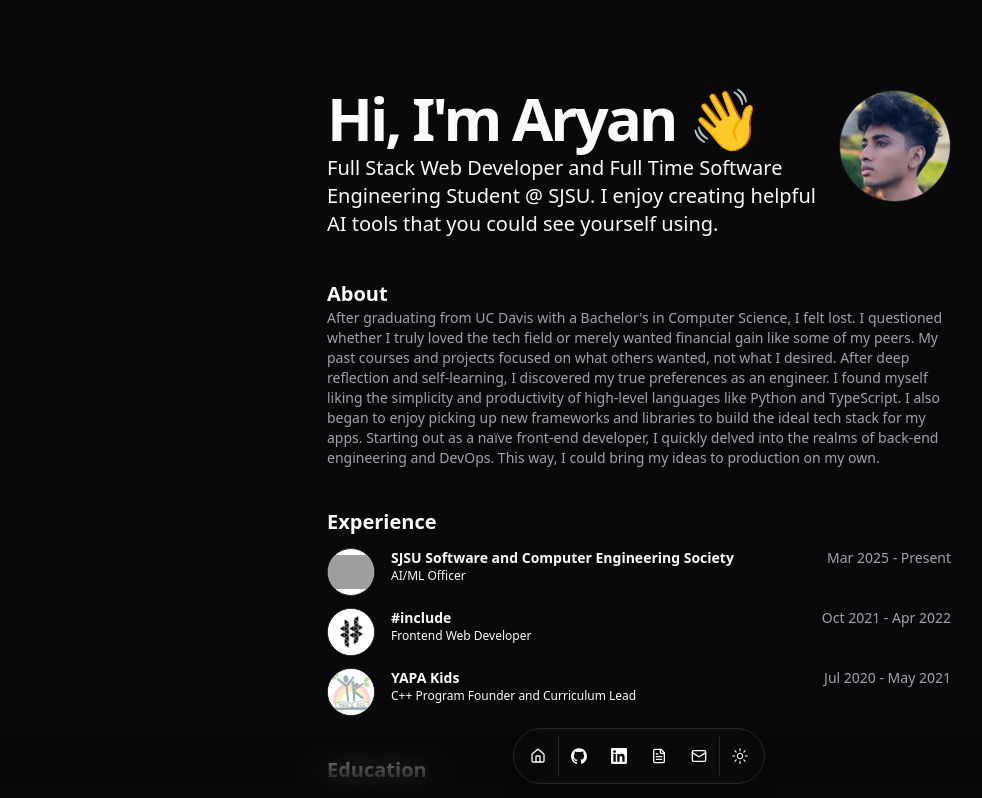
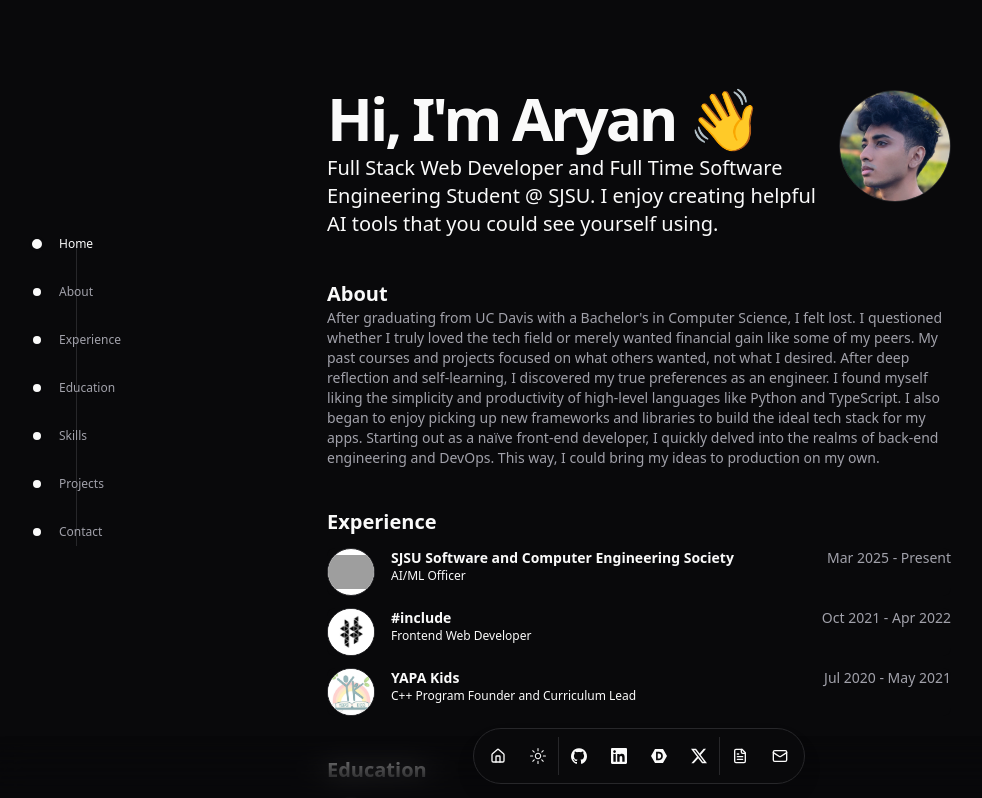
Before and after one commit to aryansh3lke/aryansh3lke, a Next.js app: page /portfolio in a window 1280 px wide. Shown: the top 798 px of the page, without its empty margins (1-983 px from the left). Built offline with nearby package versions, Linux system fonts and the light colour scheme; grey boxes are pictures that could not be loaded.

Commit message:
Add timeline feature and more navigation links
- Add timeline feature to the left side of the portfolio page on larger devices
- Add delayed fade in animation for the timeline
- Add navigation links and buttons for Devpost and X (Twitter)

```diff
--- a/app/globals.css
+++ b/app/globals.css
@@ -79,7 +79,7 @@
 
 .page-transition {
   opacity: 0;
-  background: black;
+  background: hsl(var(--background));
   transform: translateY(40px);
   filter: blur(12px);
 }
--- a/app/portfolio/page.tsx
+++ b/app/portfolio/page.tsx
@@ -9,12 +9,25 @@
 import Link from "next/link";
 // import Link from "next/link";
 import Markdown from "react-markdown";
+import { TimelineNav } from "@/components/timeline-nav";
 
 const BLUR_FADE_DELAY = 0.04;
+
+// Define sections for the timeline navigation
+const SECTIONS = [
+  { id: "hero", label: "Home" },
+  { id: "about", label: "About" },
+  { id: "work", label: "Experience" },
+  { id: "education", label: "Education" },
+  { id: "skills", label: "Skills" },
+  { id: "projects", label: "Projects" },
+  { id: "contact", label: "Contact" },
+];
 
 export default function Page() {
   return (
     <div className="min-h-screen bg-background font-sans antialiased max-w-2xl mx-auto py-12 sm:py-24 px-6">
+      <TimelineNav sections={SECTIONS} />
       <main className="flex flex-col min-h-[100dvh] space-y-10">
         <section id="hero">
           <div className="mx-auto w-full max-w-2xl space-y-8">
@@ -228,7 +241,7 @@
                   </Link>{" "}
                   or send me an email at{" "}
                   <Link
-                    href={DATA.contact.social.email.url}
+                    href={DATA.contact.other.Email.url}
                     className="text-blue-500 hover:underline"
                   >
                     {DATA.contact.email}
--- a/components/LinkButtons.tsx
+++ b/components/LinkButtons.tsx
@@ -61,14 +61,27 @@
 
         <Tooltip>
           <TooltipTrigger asChild>
-            <Link href="https://mail.google.com/mail/?view=cm&fs=1&to=aryan.shelke.2003@gmail.com">
+            <Link href="https://devpost.com/aryan-shelke-2003">
               <Button size="icon" className={BUTTON_STYLE}>
-                <Icons.email className="size-4" />
+                <Icons.devpost className="size-6" />
               </Button>
             </Link>
           </TooltipTrigger>
           <TooltipContent>
-            <p>Email</p>
+            <p>Devpost</p>
+          </TooltipContent>
+        </Tooltip>
+
+        <Tooltip>
+          <TooltipTrigger asChild>
+            <Link href="https://x.com/user59500283">
+              <Button size="icon" className={BUTTON_STYLE}>
+                <Icons.x className="size-6" />
+              </Button>
+            </Link>
+          </TooltipTrigger>
+          <TooltipContent>
+            <p>X</p>
           </TooltipContent>
         </Tooltip>
       </div>
--- a/components/TransitionLink.tsx
+++ b/components/TransitionLink.tsx
@@ -27,6 +27,7 @@
     e.preventDefault();
     const body = document.querySelector("body");
 
+    body?.setAttribute("data-transitioning", "true");
     body?.classList.add("page-transition");
 
     await sleep(500);
@@ -34,6 +35,7 @@
     await sleep(500);
 
     body?.classList.remove("page-transition");
+    body?.removeAttribute("data-transitioning");
   };
 
   return (
--- a/components/icons.tsx
+++ b/components/icons.tsx
@@ -242,4 +242,15 @@
       <path d="M16 17H8" />
     </svg>
   ),
+  devpost: (props: IconProps) => (
+    <svg
+      viewBox="0 0 24 24"
+      role="img"
+      xmlns="http://www.w3.org/2000/svg"
+      fill="currentColor"
+      {...props}
+    >
+      <path d="M6.002 1.61 0 12.004 6.002 22.39h11.996L24 12.004 17.998 1.61zm1.593 4.084h3.947c3.605 0 6.276 1.695 6.276 6.31 0 4.436-3.21 6.302-6.456 6.302H7.595zm2.517 2.449v7.714h1.241c2.646 0 3.862-1.55 3.862-3.861.009-2.569-1.096-3.853-3.767-3.853z" />
+    </svg>
+  ),
 };
--- a/components/navbar.tsx
+++ b/components/navbar.tsx
@@ -37,6 +37,16 @@
             </Tooltip>
           </DockIcon>
         ))}
+        <DockIcon>
+          <Tooltip>
+            <TooltipTrigger asChild>
+              <ModeToggle />
+            </TooltipTrigger>
+            <TooltipContent>
+              <p>Theme</p>
+            </TooltipContent>
+          </Tooltip>
+        </DockIcon>
         <Separator orientation="vertical" className="h-full" />
         {Object.entries(DATA.contact.social)
           .filter(([_, social]) => social.navbar)
@@ -61,16 +71,28 @@
             </DockIcon>
           ))}
         <Separator orientation="vertical" className="h-full py-2" />
-        <DockIcon>
+        {Object.entries(DATA.contact.other)
+          .filter(([_, social]) => social.navbar)
+          .map(([name, social]) => (
+            <DockIcon key={name}>
               <Tooltip>
                 <TooltipTrigger asChild>
-              <ModeToggle />
+                  <Link
+                    href={social.url}
+                    className={cn(
+                      buttonVariants({ variant: "ghost", size: "icon" }),
+                      "size-12"
+                    )}
+                  >
+                    <social.icon className="size-4" />
+                  </Link>
                 </TooltipTrigger>
                 <TooltipContent>
-              <p>Theme</p>
+                  <p>{name}</p>
                 </TooltipContent>
               </Tooltip>
             </DockIcon>
+          ))}
       </Dock>
     </div>
   );
--- a/components/resume-card.tsx
+++ b/components/resume-card.tsx
@@ -5,7 +5,7 @@
 import { Card, CardHeader } from "@/components/ui/card";
 import { cn } from "@/lib/utils";
 import { motion } from "framer-motion";
-import { ChevronRightIcon, ExternalLinkIcon } from "lucide-react";
+import { ChevronRightIcon } from "lucide-react";
 import Link from "next/link";
 import React from "react";
 
--- /dev/null
+++ b/components/timeline-nav.tsx
@@ -0,0 +1,139 @@
+"use client";
+
+import { cn } from "@/lib/utils";
+import { motion } from "framer-motion";
+import { useEffect, useState } from "react";
+import BlurFade from "@/components/magicui/blur-fade";
+
+interface TimelineNavProps {
+  sections: {
+    id: string;
+    label: string;
+  }[];
+  delay?: number;
+}
+
+export function TimelineNav({ sections, delay = 0.04 }: TimelineNavProps) {
+  const [activeSection, setActiveSection] = useState<string>("");
+  const [shouldAnimate, setShouldAnimate] = useState(false);
+
+  // Check for transitions and delay animation
+  useEffect(() => {
+    // Check if we're transitioning from another page
+    const isTransitioning = document.body.hasAttribute("data-transitioning");
+
+    if (isTransitioning) {
+      // Wait for the transition to complete before animating
+      const timer = setTimeout(() => {
+        setShouldAnimate(true);
+      }, 1000); // Delay until after the transition completes
+
+      return () => clearTimeout(timer);
+    } else {
+      // If not transitioning (direct page load), animate immediately
+      setShouldAnimate(true);
+    }
+  }, []);
+
+  useEffect(() => {
+    const handleScroll = () => {
+      const scrollPosition = window.scrollY + 100; // Offset for better detection
+
+      for (const section of sections) {
+        const element = document.getElementById(section.id);
+        if (element) {
+          const { offsetTop, offsetHeight } = element;
+          if (
+            scrollPosition >= offsetTop &&
+            scrollPosition < offsetTop + offsetHeight
+          ) {
+            setActiveSection(section.id);
+            break;
+          }
+        }
+      }
+    };
+
+    window.addEventListener("scroll", handleScroll);
+    handleScroll(); // Initial check
+
+    return () => window.removeEventListener("scroll", handleScroll);
+  }, [sections]);
+
+  const scrollToSection = (id: string) => {
+    const element = document.getElementById(id);
+    if (element) {
+      const offset = 80; // Adjust this value to control the amount of space above the section
+      const elementPosition = element.getBoundingClientRect().top;
+      const offsetPosition = elementPosition + window.pageYOffset - offset;
+
+      window.scrollTo({
+        top: offsetPosition,
+        behavior: "smooth",
+      });
+    }
+  };
+
+  // Don't render anything until we're ready to animate
+  if (!shouldAnimate) {
+    return (
+      <div className="fixed left-8 top-1/2 -translate-y-1/2 hidden lg:block opacity-0">
+        <div className="relative">
+          <div className="absolute left-1/2 top-0 h-full w-px bg-border" />
+          <div className="space-y-8">
+            {sections.map((section) => (
+              <div
+                key={section.id}
+                className="group relative flex items-center"
+              >
+                <div className="h-3 w-3 rounded-full border-2 border-background bg-foreground" />
+                <span className="ml-4 text-xs font-medium text-muted-foreground">
+                  {section.label}
+                </span>
+              </div>
+            ))}
+          </div>
+        </div>
+      </div>
+    );
+  }
+
+  return (
+    <div className="fixed left-8 top-1/2 -translate-y-1/2 hidden lg:block">
+      <BlurFade delay={delay}>
+        <div className="relative">
+          <div className="absolute left-1/2 top-0 h-full w-px bg-border" />
+          <div className="space-y-8">
+            {sections.map((section, index) => (
+              <BlurFade key={section.id} delay={delay * 2 + index * 0.05}>
+                <button
+                  onClick={() => scrollToSection(section.id)}
+                  className="group relative flex items-center"
+                >
+                  <div
+                    className={cn(
+                      "h-3 w-3 rounded-full border-2 border-background bg-foreground transition-all",
+                      activeSection === section.id
+                        ? "scale-125 bg-primary"
+                        : "group-hover:scale-110"
+                    )}
+                  />
+                  <span
+                    className={cn(
+                      "ml-4 text-xs font-medium transition-colors",
+                      activeSection === section.id
+                        ? "text-foreground"
+                        : "text-muted-foreground group-hover:text-foreground"
+                    )}
+                  >
+                    {section.label}
+                  </span>
+                </button>
+              </BlurFade>
+            ))}
+          </div>
+        </div>
+      </BlurFade>
+    </div>
+  );
+}
--- a/data/resume.tsx
+++ b/data/resume.tsx
@@ -45,13 +45,27 @@
 
         navbar: true,
       },
+      Devpost: {
+        name: "Devpost",
+        url: "https://devpost.com/aryan-shelke-2003",
+        icon: Icons.devpost,
+        navbar: true,
+      },
+      X: {
+        name: "X",
+        url: "https://x.com/user59500283",
+        icon: Icons.x,
+        navbar: true,
+      },
+    },
+    other: {
       Resume: {
         name: "Resume",
         url: "/Resume.pdf",
         icon: Icons.resume,
         navbar: true,
       },
-      email: {
+      Email: {
         name: "Send Email",
         url: "https://mail.google.com/mail/?view=cm&fs=1&to=aryan.shelke.2003@gmail.com",
         icon: Icons.email,
```
Lines whose indentation alone changed are shown as unchanged.
